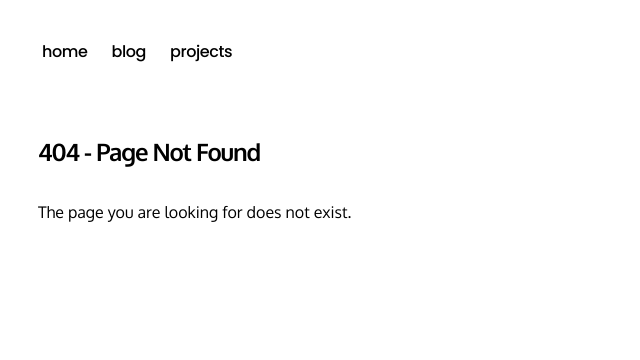
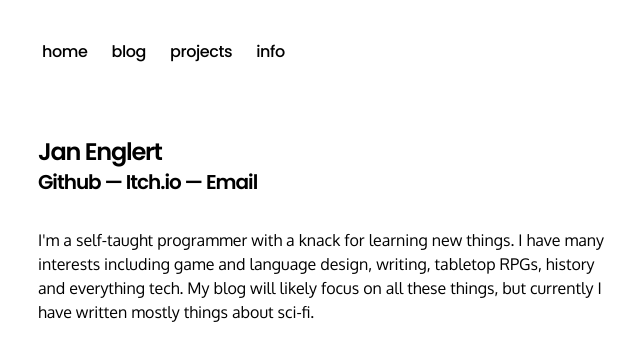
Before and after one commit to Cuber01/cuber01.github.io, a Next.js app: page /info in a window 1280 px wide. Before the commit this address had no page. Shown: the top 360 px of the page, without its empty margins (314-954 px from the left). Built offline with nearby package versions, Linux system fonts and the light colour scheme.

Commit message:
Added info page

```diff
--- a/app/components/nav.tsx
+++ b/app/components/nav.tsx
@@ -9,6 +9,9 @@ const navItems = {
   },
   '/projects': {
     name: 'projects',
+  },
+  '/info': {
+    name: 'info',
   },
 }
 
--- /dev/null
+++ b/app/info/page.tsx
@@ -0,0 +1,31 @@
+import Link from "next/link"
+
+
+export const metadata = {
+  title: 'Info'
+}
+
+export default function Page() {
+    return (
+      <section>
+        <h1 className="poppins text-2xl font-semibold tracking-tighter">
+         Jan Englert
+       </h1>
+       <h1 className="poppins mb-8 text-xl font-semibold tracking-tighter">
+         <Link href="https://github.com/Cuber01">Github</Link>
+         {` — `}
+         <Link href="https://cuber1.itch.io/">Itch.io</Link>
+         {` — `}
+         <Link href="mailto:janenglert098@icloud.com">Email</Link>
+       </h1>
+
+       <p className="mb-4">
+         {`I'm a self-taught programmer with a knack for learning new things.
+         I have many interests including game and language design, writing, tabletop RPGs,
+          history and everything tech. My blog will likely focus on all these things, but currently I have written mostly things about sci-fi.`}
+       </p>
+
+      </section>
+
+    )
+}
```
Also changed, not shown: app/page.tsx (+0 -14 lines), 1 other file (tests, documents, lock files or other folders).
